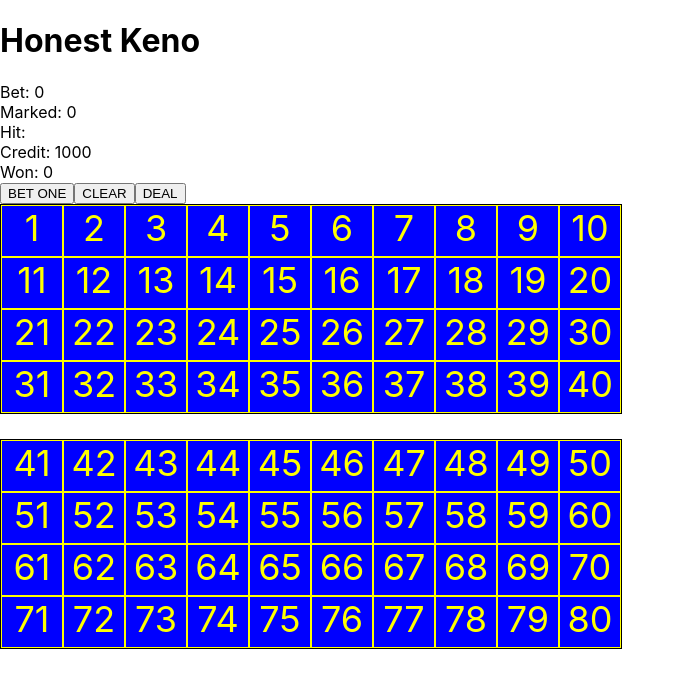
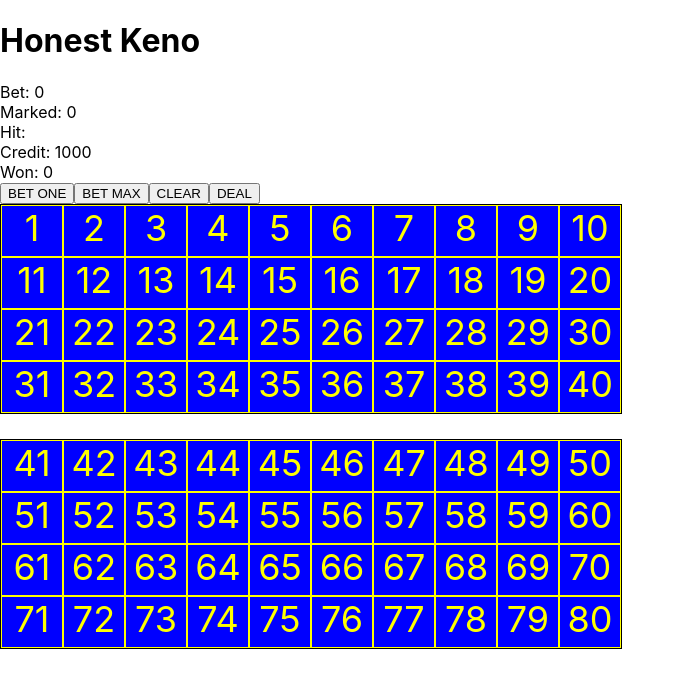
Before and after one commit to AdamMattas/honest_keno, a React (Create React App) app: page / in a window 1280 px wide. Shown: the top 688 px of the page, without its empty margins (0-685 px from the left). Built offline with nearby package versions, Linux system fonts and the light colour scheme.

Commit message:
added bet one and max bet buttons and functionality

```diff
--- /dev/null
+++ b/src/components/betMaxButton.jsx
@@ -0,0 +1,10 @@
+import React, { Component } from "react";
+
+class BetMaxButton extends Component {
+  state = { ready: false };
+  render() {
+    return <button onClick={this.props.betMax}>BET MAX</button>;
+  }
+}
+
+export default BetMaxButton;
--- a/src/components/betOneButton.jsx
+++ b/src/components/betOneButton.jsx
@@ -3,7 +3,7 @@ import React, { Component } from "react";
 class BetOneButton extends Component {
   state = { ready: false };
   render() {
-    return <button onClick={this.props.bet}>BET ONE</button>;
+    return <button onClick={this.props.betOne}>BET ONE</button>;
   }
 }
 
--- a/src/components/machine.jsx
+++ b/src/components/machine.jsx
@@ -1,5 +1,6 @@
 import React, { Component } from "react";
 import BetOneButton from "./betOneButton";
+import BetMaxButton from "./betMaxButton";
 import ClearButton from "./clearButton";
 import DealButton from "./dealButton";
 import Display from "./display";
@@ -102,7 +103,19 @@ class Machine extends Component {
   };
 
   betOne = () => {
-    console.log("Bet One!");
+    let bet = this.state.bet;
+    if (bet < 5) {
+      bet++;
+      this.setState({ bet });
+    }
+  };
+
+  betMax = () => {
+    let bet = this.state.bet;
+    if (bet < 5) {
+      bet = 5;
+      this.setState({ bet });
+    }
   };
 
   render() {
@@ -117,7 +130,8 @@ class Machine extends Component {
           credit={credit}
           winnings={winnings}
         />
-        <BetOneButton bet={this.betOne} />
+        <BetOneButton betOne={this.betOne} />
+        <BetMaxButton betMax={this.betMax} />
         <ClearButton clear={this.clearSingleCard} />
         <DealButton deal={this.initDeal} />
         <SingleCard data={this.state.kenoNumbers} numSelect={this.numClick} />
```
